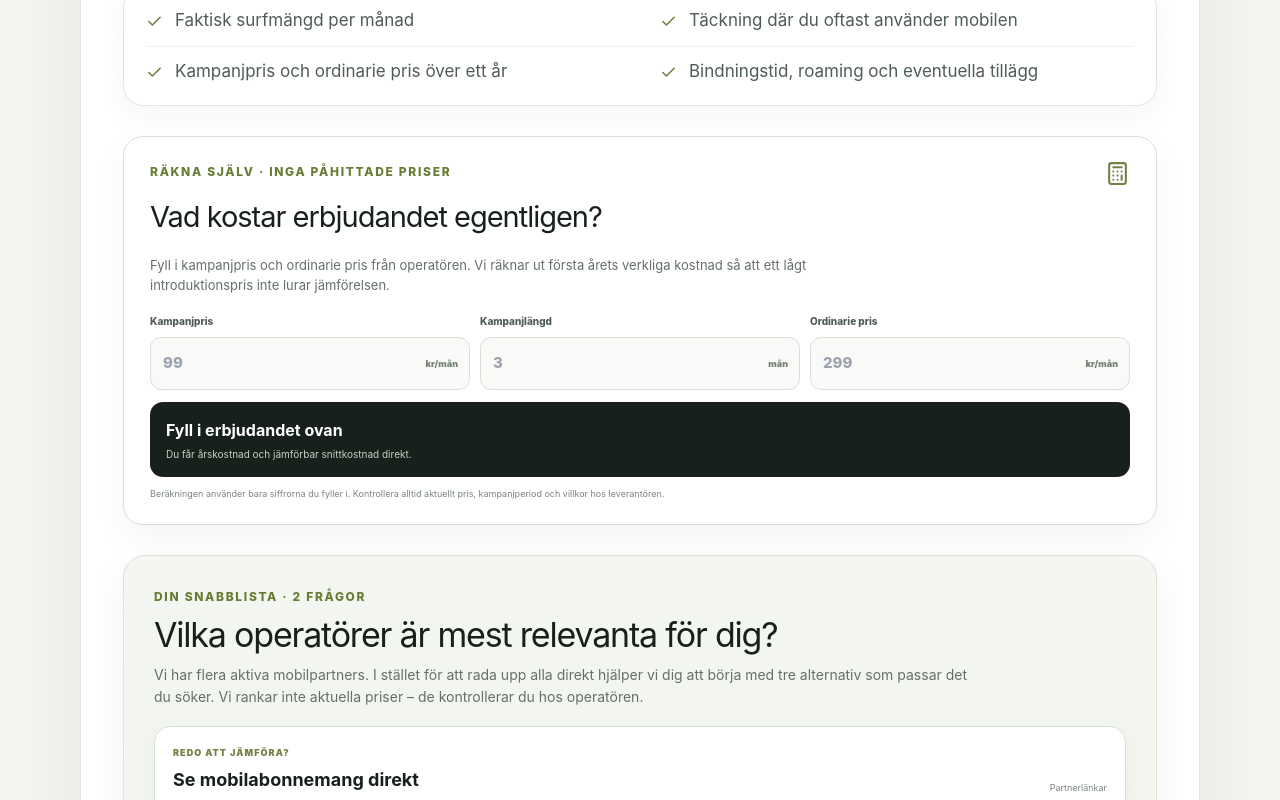
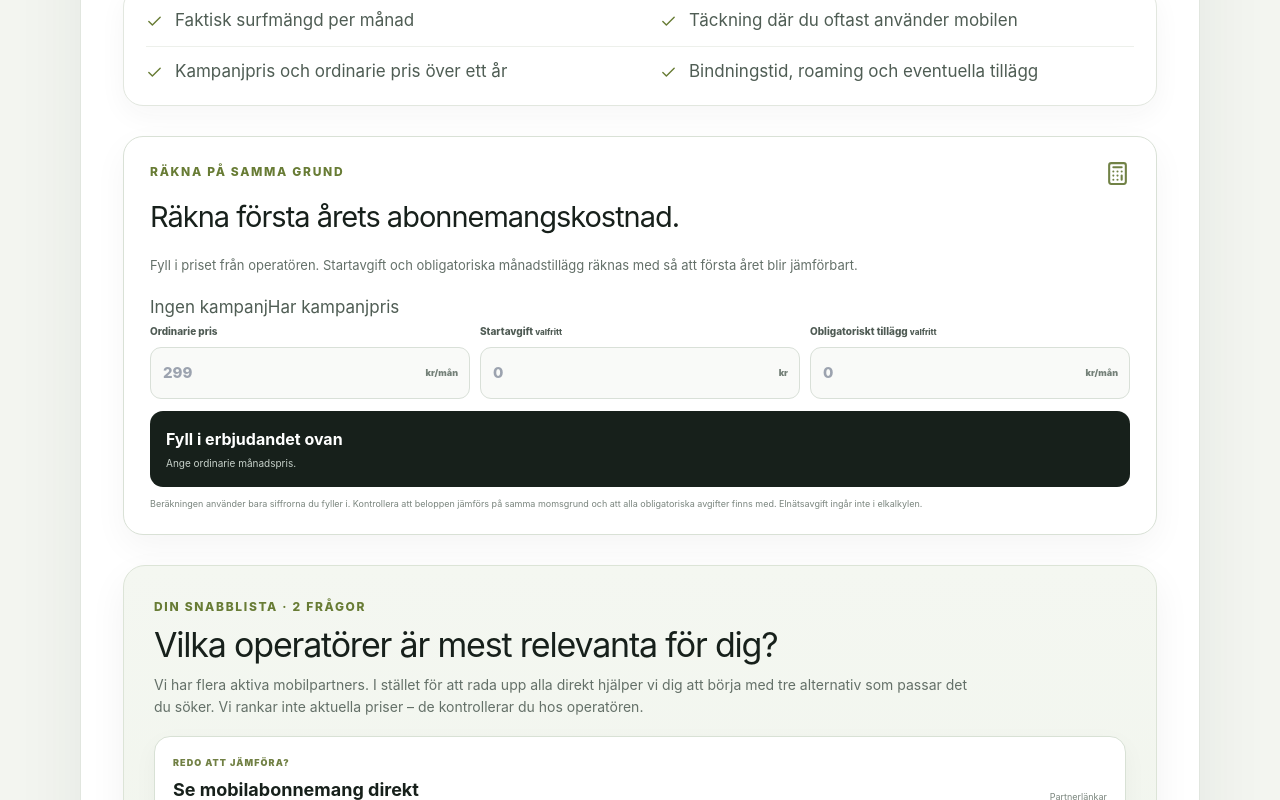
Before and after one commit to arvidlandin-cpu/sankkostnaden, a Next.js app: page /mobil in a window 1280 px wide. Shown: the part 940-1740 px from the top of the page. Built offline with nearby package versions, Linux system fonts and the light colour scheme.

Commit message:
Fix annual cost calculators and fee handling

```diff
--- a/components/CostRealityCheck.tsx
+++ b/components/CostRealityCheck.tsx
@@ -8,64 +8,112 @@ type Props =
 function money(value:number){
   return Math.round(value).toLocaleString('sv-SE');
 }
+function numberValue(value:string){
+  if(value.trim()==='') return null;
+  const parsed=Number(value.replace(',','.'));
+  return Number.isFinite(parsed) ? Math.max(0,parsed) : null;
+}
 
 export default function CostRealityCheck(props:Props){
+  const [hasPromo,setHasPromo]=useState(false);
   const [promo,setPromo]=useState('');
   const [months,setMonths]=useState('');
   const [regular,setRegular]=useState('');
+  const [startFee,setStartFee]=useState('');
+  const [mandatoryMonthly,setMandatoryMonthly]=useState('');
+
   const [kwh,setKwh]=useState('');
-  const [ore,setOre]=useState('');
-  const [fee,setFee]=useState('');
+  const [aOre,setAOre]=useState('');
+  const [aFee,setAFee]=useState('');
+  const [bOre,setBOre]=useState('');
+  const [bFee,setBFee]=useState('');
 
   const subscription=useMemo(()=>{
     if(props.mode!=='subscription') return null;
-    const p=Math.max(0,Number(promo)||0);
-    const m=Math.min(12,Math.max(0,Number(months)||0));
-    const r=Math.max(0,Number(regular)||0);
-    if(!r || !months) return null;
-    const total=p*m+r*(12-m);
-    return {total,average:total/12};
-  },[props.mode,promo,months,regular]);
+    const r=numberValue(regular);
+    const start=numberValue(startFee) ?? 0;
+    const addon=numberValue(mandatoryMonthly) ?? 0;
+    if(r===null) return null;
+
+    let base=0;
+    if(hasPromo){
+      const p=numberValue(promo);
+      const m=numberValue(months);
+      if(p===null||m===null||m<=0||m>12) return null;
+      base=p*m+r*(12-m);
+    }else{
+      base=r*12;
+    }
+    const total=base+start+addon*12;
+    return {total,average:total/12,start,addon};
+  },[props.mode,hasPromo,promo,months,regular,startFee,mandatoryMonthly]);
+
+  const subscriptionHint=useMemo(()=>{
+    if(props.mode!=='subscription') return '';
+    if(numberValue(regular)===null) return 'Ange ordinarie månadspris.';
+    if(hasPromo&&numberValue(months)===null) return 'Ange hur många månader kampanjen gäller.';
+    if(hasPromo&&((numberValue(months)??0)<=0||(numberValue(months)??0)>12)) return 'Kampanjlängden måste vara 1–12 månader.';
+    if(hasPromo&&numberValue(promo)===null) return 'Ange kampanjpriset. Skriv 0 om kampanjmånaderna faktiskt är gratis.';
+    return '';
+  },[props.mode,hasPromo,promo,months,regular]);
 
   const electricity=useMemo(()=>{
     if(props.mode!=='electricity') return null;
-    const usage=Math.max(0,Number(kwh)||0);
-    const delta=Math.max(0,Number(ore)||0);
-    const fixed=Math.max(0,Number(fee)||0);
-    if(!usage || (!delta&&!fixed)) return null;
-    const variable=usage*delta/100;
-    const fixedAnnual=fixed*12;
-    return {variable,fixedAnnual,total:variable+fixedAnnual};
-  },[props.mode,kwh,ore,fee]);
+    const usage=numberValue(kwh);
+    const aVariable=numberValue(aOre);
+    const aFixed=numberValue(aFee);
+    const bVariable=numberValue(bOre);
+    const bFixed=numberValue(bFee);
+    if(usage===null||usage<=0||aVariable===null||aFixed===null||bVariable===null||bFixed===null) return null;
+    const aTotal=usage*aVariable/100+aFixed*12;
+    const bTotal=usage*bVariable/100+bFixed*12;
+    const difference=Math.abs(aTotal-bTotal);
+    const cheaper=aTotal===bTotal?'Lika':aTotal<bTotal?'A':'B';
+    return {aTotal,bTotal,difference,cheaper};
+  },[props.mode,kwh,aOre,aFee,bOre,bFee]);
 
-  return <section className='costRealityCheck' aria-label={`Räkna verklig kostnad för ${props.label}`}>
+  return <section className='costRealityCheck' aria-label={`Räkna kostnad för ${props.label}`}>
     <div className='costRealityHead'>
-      <div><p className='kicker'>RÄKNA SJÄLV · INGA PÅHITTADE PRISER</p><h2>Vad kostar erbjudandet egentligen?</h2></div>
+      <div><p className='kicker'>RÄKNA PÅ SAMMA GRUND</p><h2>{props.mode==='electricity'?'Jämför två elavtal på ett år.':'Räkna första årets abonnemangskostnad.'}</h2></div>
       <Calculator size={25}/>
     </div>
 
     {props.mode==='subscription'?<>
-      <p>Fyll i kampanjpris och ordinarie pris från operatören. Vi räknar ut första årets verkliga kostnad så att ett lågt introduktionspris inte lurar jämförelsen.</p>
+      <p>Fyll i priset från operatören. Startavgift och obligatoriska månadstillägg räknas med så att första året blir jämförbart.</p>
+      <div className='costRealityToggle'>
+        <button type='button' className={!hasPromo?'selected':''} onClick={()=>setHasPromo(false)}>Ingen kampanj</button>
+        <button type='button' className={hasPromo?'selected':''} onClick={()=>setHasPromo(true)}>Har kampanjpris</button>
+      </div>
       <div className='costRealityInputs'>
-        <label><span>Kampanjpris</span><div><input inputMode='decimal' value={promo} onChange={e=>setPromo(e.target.value.replace(/[^0-9,.]/g,'').replace(',','.'))} placeholder='99'/><b>kr/mån</b></div></label>
-        <label><span>Kampanjlängd</span><div><input inputMode='numeric' value={months} onChange={e=>setMonths(e.target.value.replace(/\D/g,''))} placeholder='3'/><b>mån</b></div></label>
-        <label><span>Ordinarie pris</span><div><input inputMode='decimal' value={regular} onChange={e=>setRegular(e.target.value.replace(/[^0-9,.]/g,'').replace(',','.'))} placeholder='299'/><b>kr/mån</b></div></label>
+        {hasPromo&&<label><span>Kampanjpris</span><div><input inputMode='decimal' value={promo} onChange={e=>setPromo(e.target.value.replace(/[^0-9,.]/g,''))} placeholder='99'/><b>kr/mån</b></div></label>}
+        {hasPromo&&<label><span>Kampanjlängd</span><div><input inputMode='numeric' value={months} onChange={e=>setMonths(e.target.value.replace(/\D/g,''))} placeholder='3'/><b>mån</b></div></label>}
+        <label><span>Ordinarie pris</span><div><input inputMode='decimal' value={regular} onChange={e=>setRegular(e.target.value.replace(/[^0-9,.]/g,''))} placeholder='299'/><b>kr/mån</b></div></label>
+        <label><span>Startavgift <small>valfritt</small></span><div><input inputMode='decimal' value={startFee} onChange={e=>setStartFee(e.target.value.replace(/[^0-9,.]/g,''))} placeholder='0'/><b>kr</b></div></label>
+        <label><span>Obligatoriskt tillägg <small>valfritt</small></span><div><input inputMode='decimal' value={mandatoryMonthly} onChange={e=>setMandatoryMonthly(e.target.value.replace(/[^0-9,.]/g,''))} placeholder='0'/><b>kr/mån</b></div></label>
       </div>
       <div className='costRealityResult' aria-live='polite'>
-        {subscription?<><CheckCircle2 size={18}/><div><strong>{money(subscription.total)} kr första året</strong><span>Motsvarar {money(subscription.average)} kr/mån i snitt över 12 månader.</span></div></>:<div><strong>Fyll i erbjudandet ovan</strong><span>Du får årskostnad och jämförbar snittkostnad direkt.</span></div>}
+        {subscription?<><CheckCircle2 size={18}/><div><strong>{money(subscription.total)} kr första året</strong><span>Motsvarar {money(subscription.average)} kr/mån i snitt, inklusive angivna obligatoriska avgifter.</span></div></>:<div><strong>Fyll i erbjudandet ovan</strong><span>{subscriptionHint||'Du får en jämförbar 12-månaderskostnad direkt.'}</span></div>}
       </div>
     </>:<>
-      <p>Små skillnader i öre/kWh och fasta avgifter blir stora över ett år. Ange din årsförbrukning och skillnaden mellan två avtal.</p>
-      <div className='costRealityInputs'>
-        <label><span>Årsförbrukning</span><div><input inputMode='numeric' value={kwh} onChange={e=>setKwh(e.target.value.replace(/\D/g,''))} placeholder='15000'/><b>kWh</b></div></label>
-        <label><span>Skillnad i pris/påslag</span><div><input inputMode='decimal' value={ore} onChange={e=>setOre(e.target.value.replace(/[^0-9,.]/g,'').replace(',','.'))} placeholder='5'/><b>öre/kWh</b></div></label>
-        <label><span>Skillnad i fast avgift</span><div><input inputMode='decimal' value={fee} onChange={e=>setFee(e.target.value.replace(/[^0-9,.]/g,'').replace(',','.'))} placeholder='29'/><b>kr/mån</b></div></label>
+      <p>Ange samma årsförbrukning och de elhandelsdelar du vill jämföra för två avtal. Kalkylen visar nettot även när ett avtal har lägre kWh-pris men högre fast avgift.</p>
+      <label className='costRealityUsage'><span>Årsförbrukning</span><div><input inputMode='numeric' value={kwh} onChange={e=>setKwh(e.target.value.replace(/\D/g,''))} placeholder='15000'/><b>kWh</b></div></label>
+      <div className='electricityCompareGrid'>
+        <div className='electricityOffer'>
+          <strong>Avtal A</strong>
+          <label><span>Pris/påslag</span><div><input inputMode='decimal' value={aOre} onChange={e=>setAOre(e.target.value.replace(/[^0-9,.]/g,''))} placeholder='5'/><b>öre/kWh</b></div></label>
+          <label><span>Fast avgift</span><div><input inputMode='decimal' value={aFee} onChange={e=>setAFee(e.target.value.replace(/[^0-9,.]/g,''))} placeholder='0'/><b>kr/mån</b></div></label>
+        </div>
+        <div className='electricityOffer'>
+          <strong>Avtal B</strong>
+          <label><span>Pris/påslag</span><div><input inputMode='decimal' value={bOre} onChange={e=>setBOre(e.target.value.replace(/[^0-9,.]/g,''))} placeholder='0'/><b>öre/kWh</b></div></label>
+          <label><span>Fast avgift</span><div><input inputMode='decimal' value={bFee} onChange={e=>setBFee(e.target.value.replace(/[^0-9,.]/g,''))} placeholder='29'/><b>kr/mån</b></div></label>
+        </div>
       </div>
       <div className='costRealityResult' aria-live='polite'>
-        {electricity?<><CheckCircle2 size={18}/><div><strong>{money(electricity.total)} kr/år i skillnad</strong><span>{money(electricity.variable)} kr från kWh-skillnaden + {money(electricity.fixedAnnual)} kr från fasta avgifter.</span></div></>:<div><strong>Fyll i förbrukning och en prisskillnad</strong><span>Då ser du vad skillnaden faktiskt betyder på ett år.</span></div>}
+        {electricity?<><CheckCircle2 size={18}/><div><strong>{electricity.cheaper==='Lika'?'Samma kostnad':`Avtal ${electricity.cheaper} är ${money(electricity.difference)} kr billigare per år`}</strong><span>A: {money(electricity.aTotal)} kr/år · B: {money(electricity.bTotal)} kr/år för de angivna elhandelskomponenterna.</span></div></>:<div><strong>Fyll i båda avtalen</strong><span>Identiska värden ger 0 kr skillnad. Byte av A och B vänder vilket avtal som visas som billigast.</span></div>}
       </div>
     </>}
 
-    <small>Beräkningen använder bara siffrorna du fyller i. Kontrollera alltid aktuellt pris, kampanjperiod och villkor hos leverantören.</small>
+    <small>Beräkningen använder bara siffrorna du fyller i. Kontrollera att beloppen jämförs på samma momsgrund och att alla obligatoriska avgifter finns med. Elnätsavgift ingår inte i elkalkylen.</small>
   </section>;
 }
```
